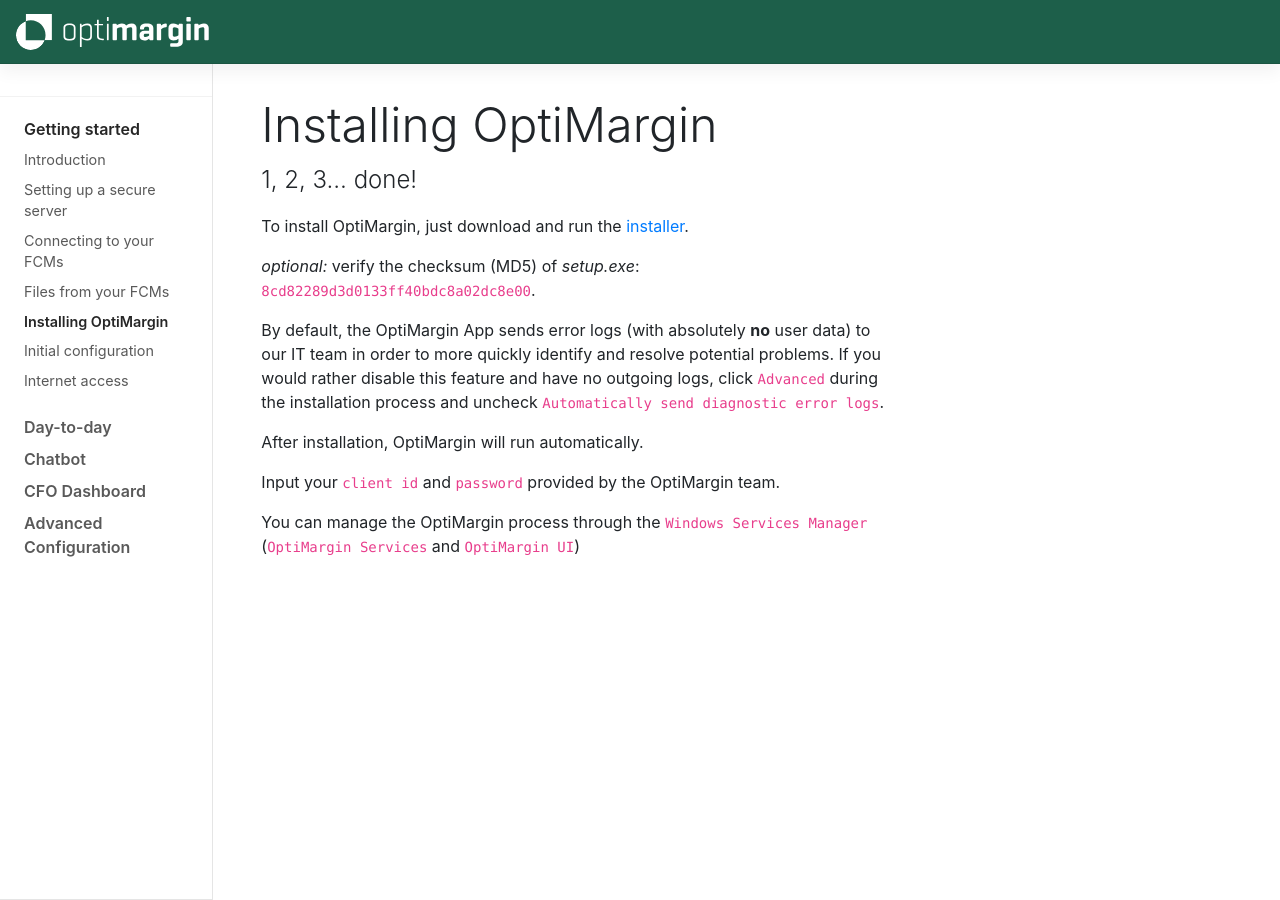
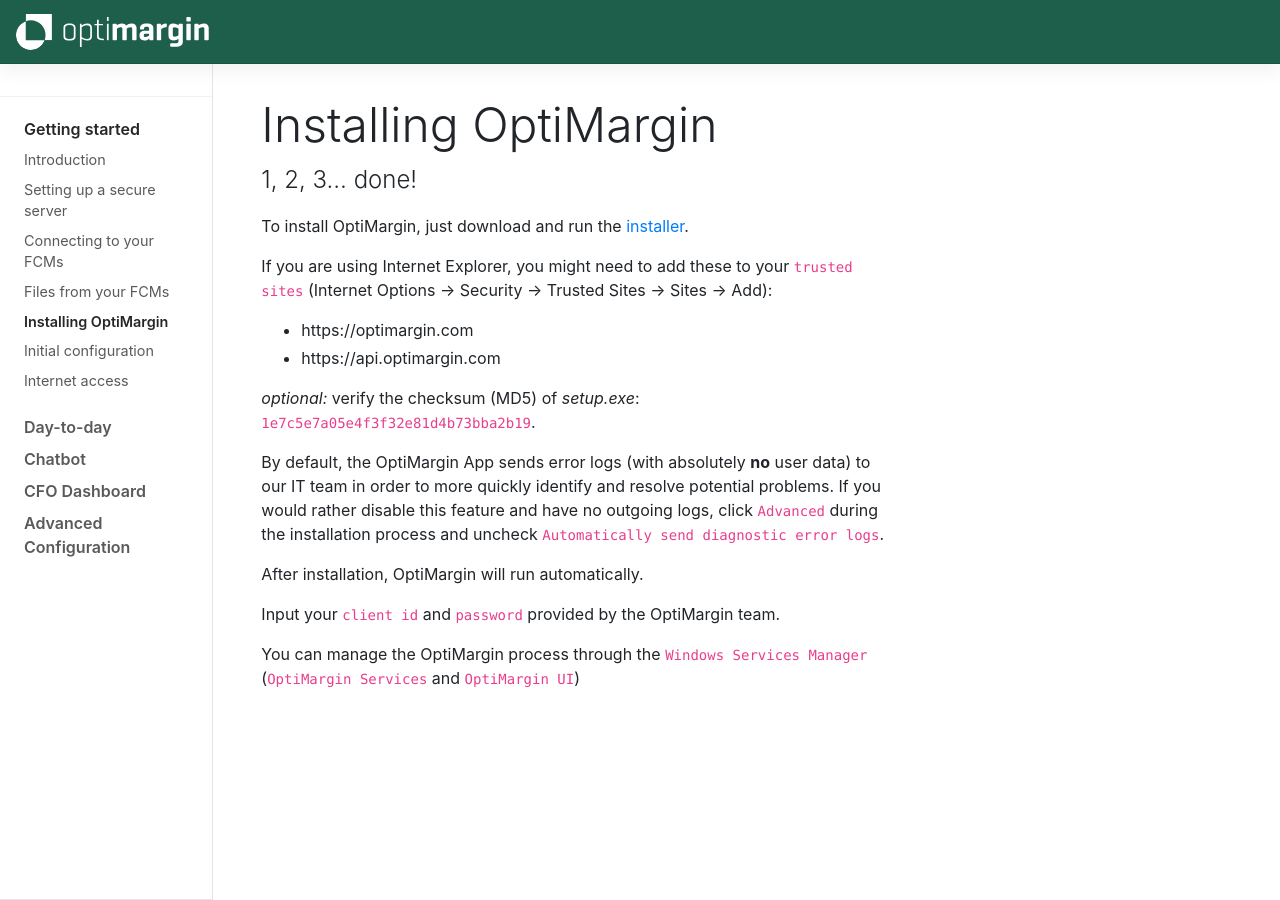
Before and after one commit to optimargin/optimargin.github.io, a Jekyll site: the page built from docs/getting-started/installation.md, in a window 1280 px wide. Built offline with Jekyll 4.4.1, drawn with Linux system fonts in a browser that asks for light colours.

Commit message:
updated hash and trusted sites

```diff
--- a/_config.yml
+++ b/_config.yml
@@ -41,7 +41,7 @@
 themes:               "https://themes.getbootstrap.com"
 help_email:           "support@optimargin.com"
 download_link:        "https://optimargin.com/uploads/setup.exe"
-download_hash:        "8cd82289d3d0133ff40bdc8a02dc8e00"
+download_hash:        "1e7c5e7a05e4f3f32e81d4b73bba2b19"
 
 cdn:
   # See https://www.srihash.org for info on how to generate the hashes
--- a/docs/getting-started/installation.md
+++ b/docs/getting-started/installation.md
@@ -11,6 +11,10 @@
 
 To install OptiMargin, just download and run the [installer]({{ site.download_link }}).
 
+If you are using Internet Explorer, you might need to add these to your `trusted sites` (Internet Options -> Security -> Trusted Sites -> Sites -> Add):
+- https://optimargin.com
+- https://api.optimargin.com
+
 *optional:* verify the checksum (MD5) of *setup.exe*: `{{ site.download_hash }}`.
 
 By default, the OptiMargin App sends error logs (with absolutely **no** user data) to our IT team in order to more quickly identify and resolve potential problems. If you would rather disable this feature and have no outgoing logs, click `Advanced` during the installation process and uncheck `Automatically send diagnostic error logs`.
```
